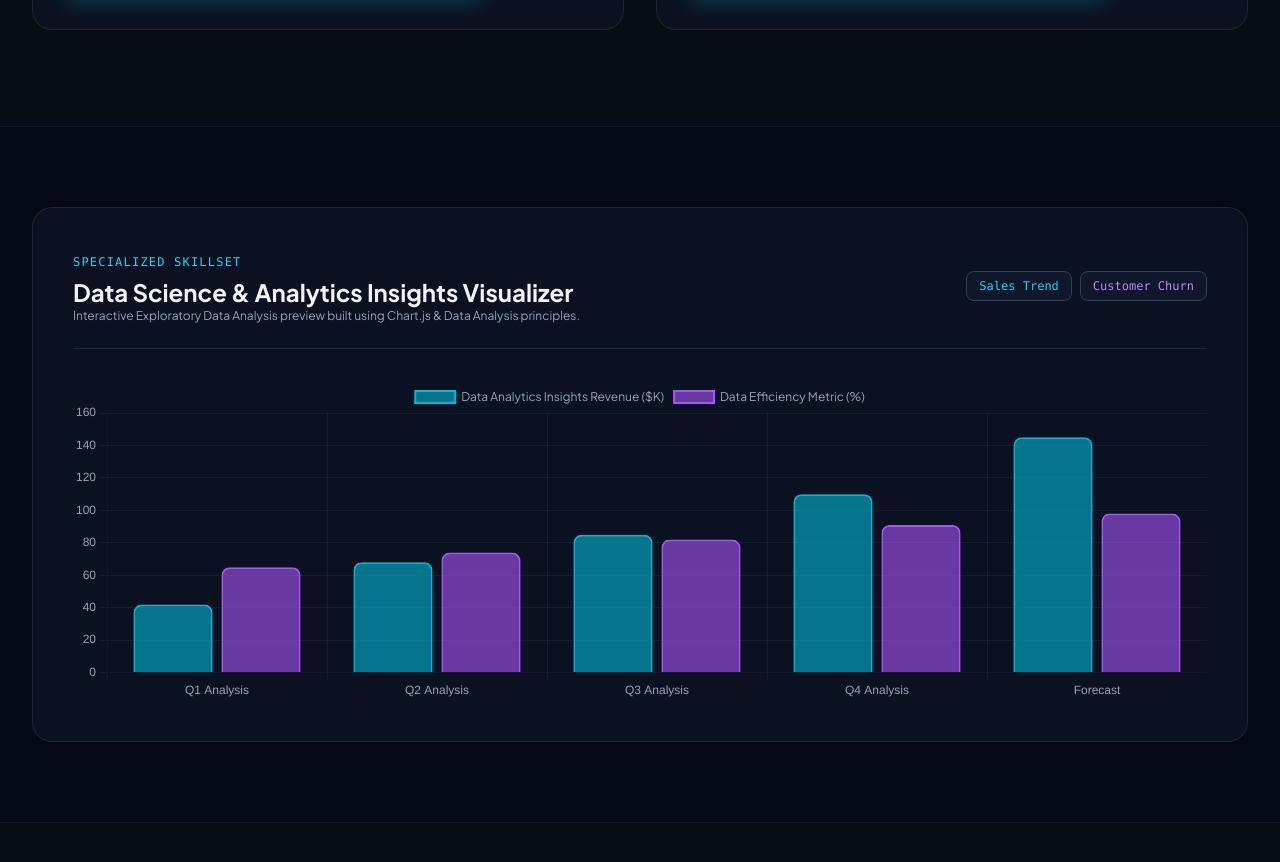
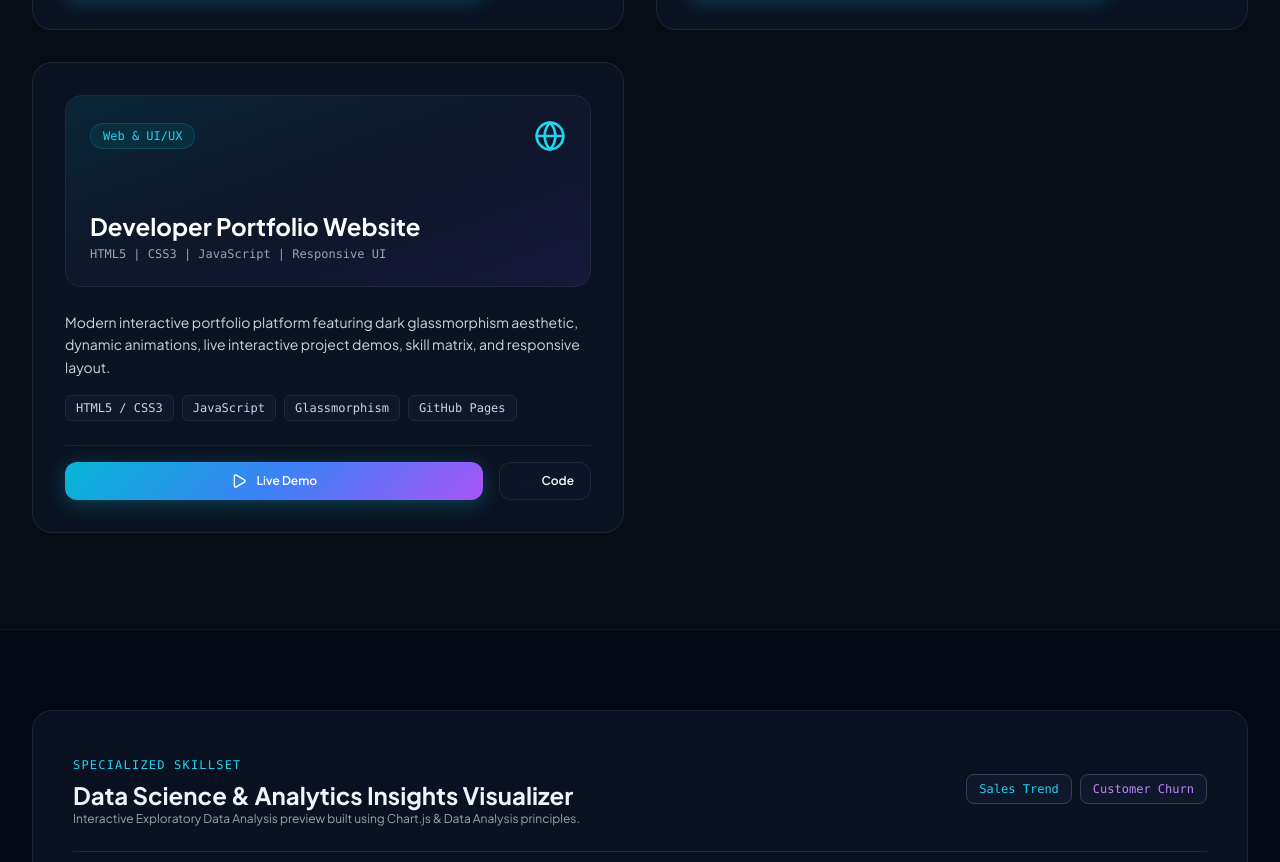
Before and after one commit to nagarjuna-arjuna1a3/portfolio, a plain HTML site: page index.html in a window 1280 px wide. Shown: the part 3711-4573 px from the top of the page. Drawn offline with nearby package versions, Linux system fonts and the light colour scheme; animation ran at ten frames a second.

Commit message:
Add Developer Portfolio Website to projects list section

```diff
--- a/assets/js/demos.js
+++ b/assets/js/demos.js
@@ -294,6 +294,31 @@ const ProjectDemos = {
       if (msg) msg.innerText = this.resultMsg;
     }
   }
+  // 5. Portfolio Website Demo
+  portfolio: {
+    render(container) {
+      container.innerHTML = `
+        <div class="text-center space-y-4 p-4">
+          <div class="w-16 h-16 rounded-2xl bg-cyan-500/20 border border-cyan-500/50 flex items-center justify-center mx-auto text-cyan-400">
+            <i data-lucide="globe" class="w-8 h-8"></i>
+          </div>
+          <h4 class="text-xl font-bold text-white">Developer Portfolio Website</h4>
+          <p class="text-slate-300 text-sm max-w-md mx-auto">
+            You are currently viewing this interactive portfolio website! Built with HTML5, CSS3, JavaScript, and Lucide Icons with dark glassmorphism styling.
+          </p>
+          <div class="pt-4 flex justify-center gap-3">
+            <a href="https://nagarjuna-arjuna1a3.github.io/portfolio/" target="_blank" class="bg-cyan-500 hover:bg-cyan-600 text-slate-950 font-bold px-5 py-2.5 rounded-xl transition-all flex items-center gap-2 text-xs">
+              <i data-lucide="external-link" class="w-4 h-4"></i> Open Live Site
+            </a>
+            <a href="https://github.com/nagarjuna-arjuna1a3/portfolio" target="_blank" class="bg-slate-800 hover:bg-slate-700 text-white font-semibold px-5 py-2.5 rounded-xl transition-all flex items-center gap-2 text-xs border border-slate-700">
+              <i data-lucide="github" class="w-4 h-4"></i> View Repository
+            </a>
+          </div>
+        </div>
+      `;
+      if (window.lucide) lucide.createIcons();
+    }
+  }
 };
 
 // Global opener for project modals
@@ -305,6 +330,7 @@ window.openProjectDemo = function(projectId) {
   if (!modal || !bodyEl) return;
 
   const titles = {
+    portfolio: 'Developer Portfolio Website (Web Development)',
     todo: 'To-Do List Application (Python Logic)',
     pwd: 'Password Generator (Tkinter & Python)',
     calc: 'Calculator Application (Arithmetic & Error Handling)',
@@ -314,6 +340,7 @@ window.openProjectDemo = function(projectId) {
   titleEl.innerText = titles[projectId] || 'Project Demo';
   modal.classList.add('active');
 
+  if (projectId === 'portfolio') ProjectDemos.portfolio.render(bodyEl);
   if (projectId === 'todo') ProjectDemos.todoList.render(bodyEl);
   if (projectId === 'pwd') ProjectDemos.passwordGen.render(bodyEl);
   if (projectId === 'calc') ProjectDemos.calculator.render(bodyEl);
--- a/index.html
+++ b/index.html
@@ -620,6 +620,42 @@
           </div>
         </div>
 
+        <!-- Project 5: Personal Developer Portfolio -->
+        <div class="glass-card p-8 flex flex-col justify-between reveal group">
+          <div>
+            <div class="h-48 rounded-2xl bg-gradient-to-br from-cyan-950/60 via-slate-900 to-indigo-950/60 border border-slate-800 p-6 flex flex-col justify-between mb-6 group-hover:border-cyan-500/50 transition-colors">
+              <div class="flex justify-between items-center">
+                <span class="text-xs font-mono text-cyan-400 px-3 py-1 bg-cyan-950/80 rounded-full border border-cyan-800/60">Web & UI/UX</span>
+                <i data-lucide="globe" class="w-8 h-8 text-cyan-400"></i>
+              </div>
+              <div>
+                <h4 class="text-2xl font-bold text-white mb-1">Developer Portfolio Website</h4>
+                <p class="text-xs text-slate-400 font-mono">HTML5 | CSS3 | JavaScript | Responsive UI</p>
+              </div>
+            </div>
+
+            <p class="text-slate-300 text-sm mb-4 leading-relaxed">
+              Modern interactive portfolio platform featuring dark glassmorphism aesthetic, dynamic animations, live interactive project demos, skill matrix, and responsive layout.
+            </p>
+
+            <div class="flex flex-wrap gap-2 mb-6">
+              <span class="text-xs px-2.5 py-1 rounded-md bg-slate-900 text-slate-300 border border-slate-800 font-mono">HTML5 / CSS3</span>
+              <span class="text-xs px-2.5 py-1 rounded-md bg-slate-900 text-slate-300 border border-slate-800 font-mono">JavaScript</span>
+              <span class="text-xs px-2.5 py-1 rounded-md bg-slate-900 text-slate-300 border border-slate-800 font-mono">Glassmorphism</span>
+              <span class="text-xs px-2.5 py-1 rounded-md bg-slate-900 text-slate-300 border border-slate-800 font-mono">GitHub Pages</span>
+            </div>
+          </div>
+
+          <div class="flex gap-4 pt-4 border-t border-slate-800/80">
+            <button onclick="openProjectDemo('portfolio')" class="btn-primary text-xs py-2.5 flex-1 justify-center">
+              <i data-lucide="play" class="w-4 h-4"></i> Live Demo
+            </button>
+            <a href="https://github.com/nagarjuna-arjuna1a3/portfolio" target="_blank" class="btn-secondary text-xs py-2.5 px-4">
+              <i data-lucide="github" class="w-4 h-4"></i> Code
+            </a>
+          </div>
+        </div>
+
       </div>
     </div>
   </section>
```
